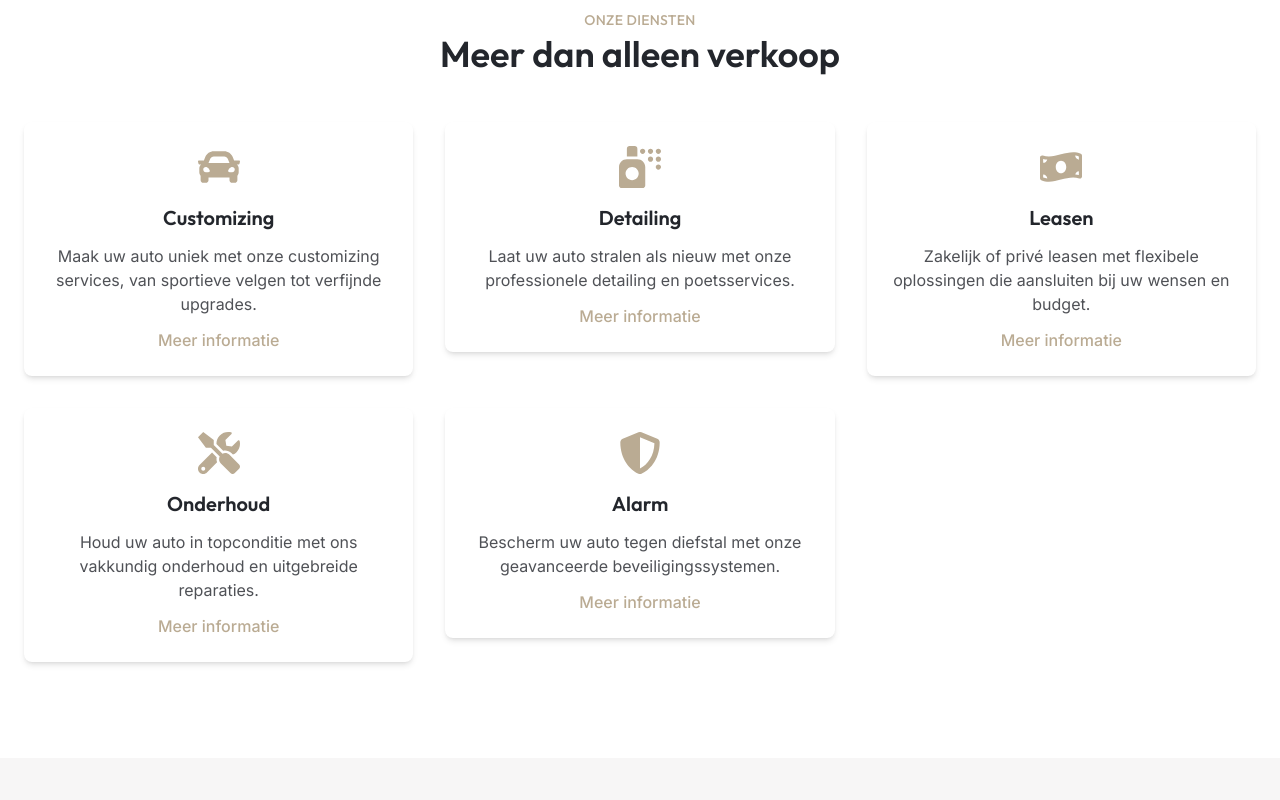
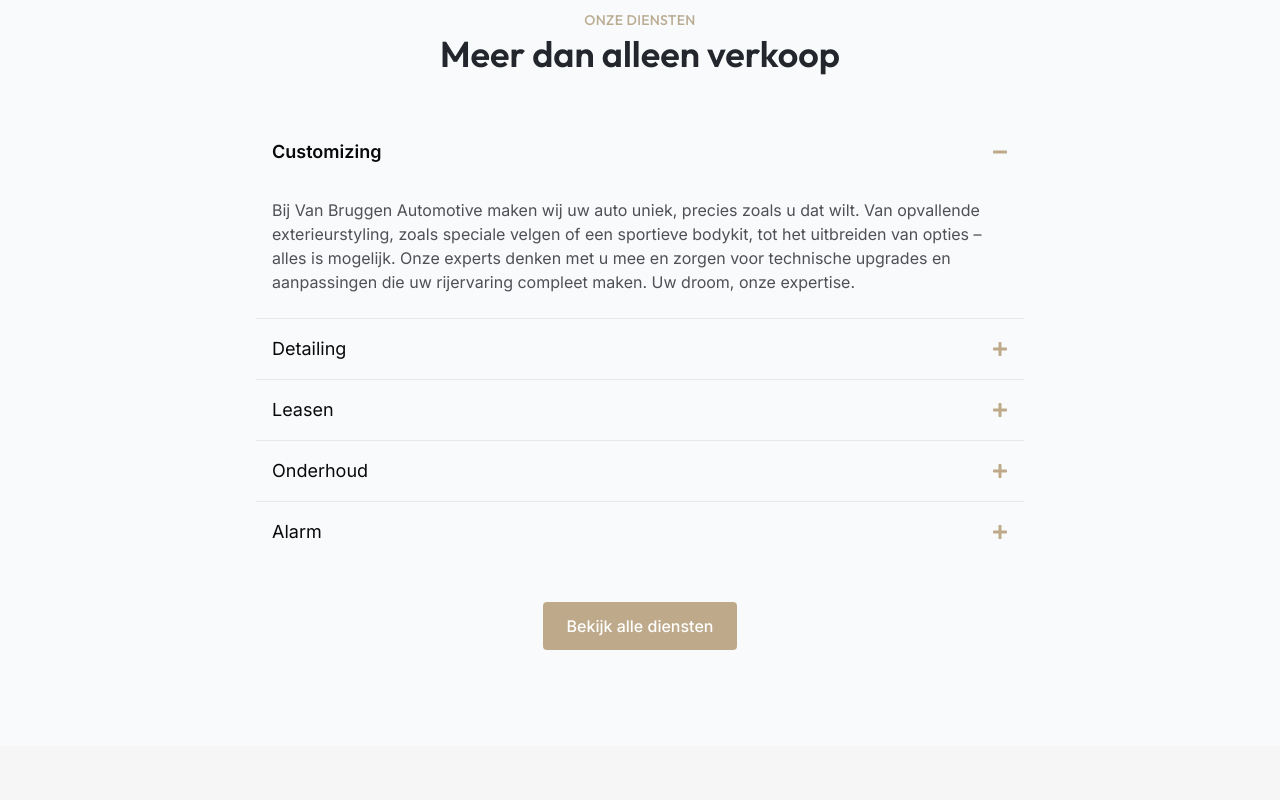
Before and after one commit to OmarNassar1127/auto-boomgaard-v2, a Next.js app: page / in a window 1280 px wide. Shown: the part 2160-2960 px from the top of the page. Built offline with nearby package versions, Linux system fonts and the light colour scheme.

Commit message:
diensten homepage

```diff
--- a/src/components/home/services-overview.tsx
+++ b/src/components/home/services-overview.tsx
@@ -1,95 +1,107 @@
 "use client";
 
-import type React from 'react';
+import React, { useState, useCallback } from 'react';
 import Link from 'next/link';
-import { motion } from 'framer-motion';
-import { FaTools, FaCar, FaMoneyBillWave, FaSprayCan, FaShieldAlt } from 'react-icons/fa';
+import { FaPlus, FaMinus } from 'react-icons/fa';
 import { SectionHeader } from '@/components/ui/section-header';
-
-interface ServiceBlockProps {
-  icon: React.ReactNode;
-  title: string;
-  description: string;
-  href: string;
-}
-
-const ServiceBlock = ({ icon, title, description, href }: ServiceBlockProps) => (
-  <Link
-    href={href}
-    className="flex flex-col items-center text-center p-6 bg-white rounded-lg shadow-md hover:shadow-lg transition-standard group"
-  >
-    <div className="text-gold group-hover:text-gold-dark mb-4 transition-standard">
-      {icon}
-    </div>
-    <h3 className="text-xl font-semibold mb-3 text-dark-dark">{title}</h3>
-    <p className="text-dark-dark/80 mb-3">{description}</p>
-    <span className="text-gold font-medium group-hover:text-gold-dark transition-standard mt-auto">
-      Meer informatie
-    </span>
-  </Link>
-);
+import { cn } from '@/lib/utils';
 
 export const ServicesOverview = () => {
   const services = [
     {
-      icon: <FaCar size={42} />,
+      id: 'customizing',
       title: 'Customizing',
-      description: 'Maak uw auto uniek met onze customizing services, van sportieve velgen tot verfijnde upgrades.',
-      href: '/diensten',
+      description: 'Bij Van Bruggen Automotive maken wij uw auto uniek, precies zoals u dat wilt. Van opvallende exterieurstyling, zoals speciale velgen of een sportieve bodykit, tot het uitbreiden van opties – alles is mogelijk. Onze experts denken met u mee en zorgen voor technische upgrades en aanpassingen die uw rijervaring compleet maken. Uw droom, onze expertise.',
     },
     {
-      icon: <FaSprayCan size={42} />,
+      id: 'detailing',
       title: 'Detailing',
-      description: 'Laat uw auto stralen als nieuw met onze professionele detailing en poetsservices.',
-      href: '/diensten',
+      description: 'Bij Van Bruggen Automotive zorgen we ervoor dat uw auto altijd er stralend uitziet. Met onze professionele detailing- en poetsservices krijgt uw auto de aandacht die het verdient. Van een grondige reiniging van het interieur tot een perfecte lakverzegeling aan de buitenkant – wij herstellen de glans en uitstraling van uw auto alsof deze net uit de showroom komt. Onze experts gebruiken hoogwaardige producten en technieken om zelfs de kleinste details te perfectioneren.',
     },
     {
-      icon: <FaMoneyBillWave size={42} />,
+      id: 'leasen',
       title: 'Leasen',
-      description: 'Zakelijk of privé leasen met flexibele oplossingen die aansluiten bij uw wensen en budget.',
-      href: '/diensten',
+      description: 'Bij Van Bruggen Automotive maken we het leasen van uw droomauto eenvoudig en zorgeloos. Of u nu kiest voor zakelijk of privélease, wij bieden flexibele oplossingen die perfect aansluiten bij uw wensen en budget. Onze leaseconstructies zijn transparant en bieden u de zekerheid van vaste maandlasten zonder onverwachte kosten. Wij regelen alles voor u, van onderhoud en verzekering tot wegenbelasting, zodat u alleen maar hoeft te genieten van uw rijervaring.',
     },
     {
-      icon: <FaTools size={42} />,
+      id: 'onderhoud',
       title: 'Onderhoud',
-      description: 'Houd uw auto in topconditie met ons vakkundig onderhoud en uitgebreide reparaties.',
-      href: '/diensten',
+      description: 'Bij Van Bruggen Automotive zorgen we ervoor dat uw auto altijd in topconditie blijft. Met onze professionele onderhoudsservices kunt u rekenen op betrouwbaarheid, veiligheid en rijplezier. Onze monteurs gebruiken originele onderdelen om uw auto zorgvuldig te onderhouden. Van periodieke controles en olie verversen tot uitgebreide reparaties. Wij bieden maatwerk en advies afgestemd op de auto en jouw rijstijl.',
     },
     {
-      icon: <FaShieldAlt size={42} />,
+      id: 'alarm',
       title: 'Alarm',
-      description: 'Bescherm uw auto tegen diefstal met onze geavanceerde beveiligingssystemen.',
-      href: '/diensten',
+      description: 'Van Bruggen Automotive biedt op maat gemaakte oplossingen die perfect aansluiten bij uw auto en uw veiligheidseisen. Van gecertificeerde alarmsystemen tot geavanceerde track & trace technologieën – onze experts installeren beveiligingssystemen die je auto beschermen tegen diefstal en inbraak. Je kunt vertrouwen op onze kennis en ervaring voor een snelle en professionele installatie.',
     },
   ];
 
+  const [activeIndex, setActiveIndex] = useState<number>(0);
+
+  const handleClick = useCallback((index: number) => {
+    if (activeIndex === index) {
+      return; // If the same tab is clicked, don't do anything
+    }
+
+    setActiveIndex(index);
+  }, [activeIndex]);
+
   return (
-    <section className="py-16 md:py-24 bg-white">
+    <section className="py-16 md:py-24 bg-gray-50">
       <div className="container-custom">
         <SectionHeader
-          subtitle="Onze diensten"
+          subtitle="ONZE DIENSTEN"
           title="Meer dan alleen verkoop"
           alignment="center"
           className="mb-12"
         />
 
-        <div className="grid grid-cols-1 md:grid-cols-2 lg:grid-cols-3 gap-8">
+        <div className="max-w-3xl mx-auto mb-10">
           {services.map((service, index) => (
-            <motion.div
-              key={service.title}
-              initial={{ opacity: 0, y: 20 }}
-              whileInView={{ opacity: 1, y: 0 }}
-              viewport={{ once: true }}
-              transition={{ duration: 0.5, delay: index * 0.1 }}
+            <div
+              key={service.id}
+              className="border-b border-gray-200 last:border-b-0"
             >
-              <ServiceBlock
-                icon={service.icon}
-                title={service.title}
-                description={service.description}
-                href={service.href}
-              />
-            </motion.div>
+              <button
+                onClick={() => handleClick(index)}
+                className={cn(
+                  "w-full text-left py-4 px-4 flex justify-between items-center transition-all",
+                  activeIndex === index ? "font-semibold" : ""
+                )}
+                aria-expanded={activeIndex === index}
+                aria-controls={`accordion-content-${service.id}`}
+              >
+                <span className="text-lg">{service.title}</span>
+                <span className="text-[#BEAA8A]">
+                  {activeIndex === index ? (
+                    <FaMinus />
+                  ) : (
+                    <FaPlus />
+                  )}
+                </span>
+              </button>
+              <div
+                id={`accordion-content-${service.id}`}
+                className={cn(
+                  "overflow-hidden transition-all duration-300 ease-in-out",
+                  activeIndex === index ? "max-h-[500px] opacity-100" : "max-h-0 opacity-0"
+                )}
+                aria-hidden={activeIndex !== index}
+              >
+                <div className="p-4 pb-6">
+                  <p className="text-dark-dark/80">{service.description}</p>
+                </div>
+              </div>
+            </div>
           ))}
+        </div>
+
+        <div className="flex justify-center mt-10">
+          <Link
+            href="/diensten"
+            className="bg-[#BEAA8A] hover:bg-[#A99979] text-white font-medium py-3 px-6 rounded-sm transition-standard w-full sm:w-auto text-center"
+          >
+            Bekijk alle diensten
+          </Link>
         </div>
       </div>
     </section>
--- /dev/null
+++ b/src/components/services/service-accordion.tsx
@@ -0,0 +1,106 @@
+"use client";
+
+import React, { useState, useCallback, useEffect } from 'react';
+import { cn } from '@/lib/utils';
+import { FaPlus, FaMinus } from 'react-icons/fa';
+
+interface ServiceData {
+  id: string;
+  title: string;
+  description: string;
+  image: string;
+}
+
+interface ServiceAccordionProps {
+  services: ServiceData[];
+}
+
+export const ServiceAccordion = ({ services }: ServiceAccordionProps) => {
+  const [activeIndex, setActiveIndex] = useState<number>(0);
+  const [bgImage, setBgImage] = useState<string>(services[0]?.image || '');
+  const [fadeOut, setFadeOut] = useState<boolean>(false);
+
+  const handleClick = useCallback((index: number) => {
+    if (activeIndex === index) {
+      return; // If the same tab is clicked, don't do anything
+    }
+
+    setFadeOut(true);
+
+    // After fade out animation, update image and fade back in
+    setTimeout(() => {
+      setBgImage(services[index]?.image || '');
+      setActiveIndex(index);
+      setFadeOut(false);
+    }, 400);
+  }, [activeIndex, services]);
+
+  // On mount, preload all images
+  useEffect(() => {
+    services.forEach(service => {
+      if (service.image) {
+        const img = new Image();
+        img.src = service.image;
+      }
+    });
+  }, [services]);
+
+  return (
+    <div className="flex flex-col lg:flex-row gap-6 relative">
+      {/* Left side: Accordion */}
+      <div className="w-full lg:w-1/2 z-10">
+        {services.map((service, index) => (
+          <div
+            key={service.id}
+            className="border-b border-gray-200 last:border-b-0"
+          >
+            <button
+              onClick={() => handleClick(index)}
+              className={cn(
+                "w-full text-left py-4 px-4 flex justify-between items-center transition-all",
+                activeIndex === index ? "font-semibold" : ""
+              )}
+              aria-expanded={activeIndex === index}
+              aria-controls={`accordion-content-${service.id}`}
+            >
+              <span className="text-lg">{service.title}</span>
+              <span className="text-[#BEAA8A]">
+                {activeIndex === index ? (
+                  <FaMinus />
+                ) : (
+                  <FaPlus />
+                )}
+              </span>
+            </button>
+            <div
+              id={`accordion-content-${service.id}`}
+              className={cn(
+                "overflow-hidden transition-all duration-300 ease-in-out",
+                activeIndex === index ? "max-h-[500px] opacity-100" : "max-h-0 opacity-0"
+              )}
+              aria-hidden={activeIndex !== index}
+            >
+              <div className="p-4 pb-6">
+                <p className="text-dark-dark/80">{service.description}</p>
+              </div>
+            </div>
+          </div>
+        ))}
+      </div>
+
+      {/* Right side: Image */}
+      <div
+        className={cn(
+          "w-full lg:w-1/2 h-80 lg:h-auto rounded-md overflow-hidden relative transition-opacity duration-500",
+          fadeOut ? "opacity-30" : "opacity-100"
+        )}
+        id="serviceImage"
+      >
+        <div
+          className="absolute inset-0 bg-cover bg-center transition-all duration-500"
+          style={{ backgroundImage: `url(${bgImage})` }}
+        />
+      </div>
+    </div>
+  );
+};
```
